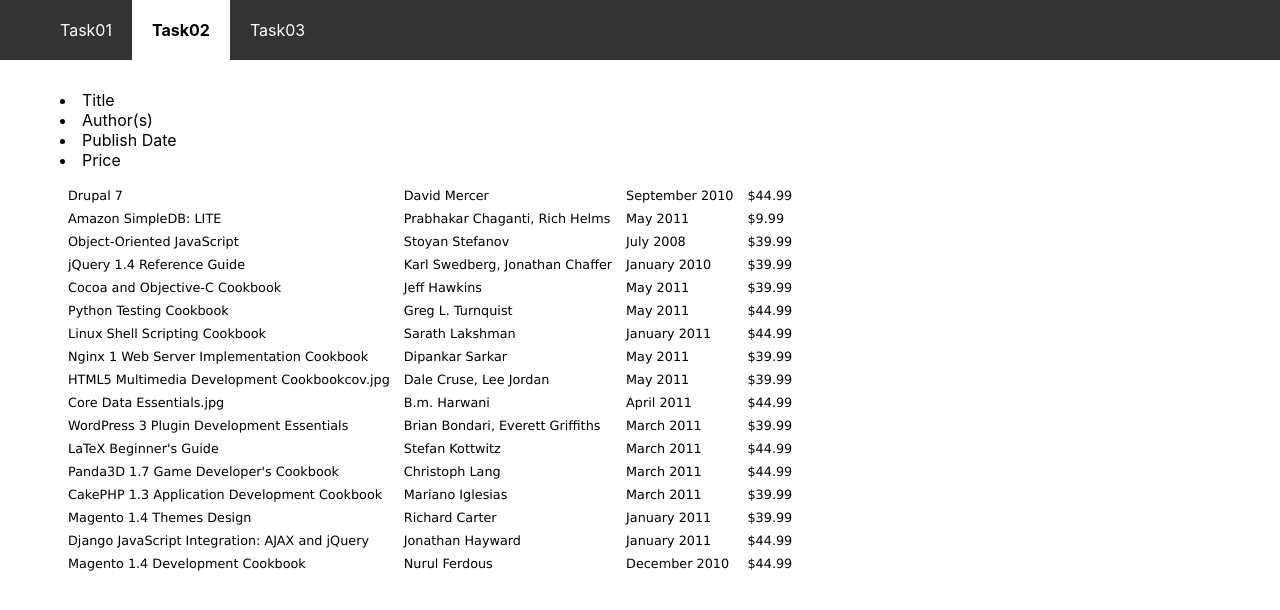
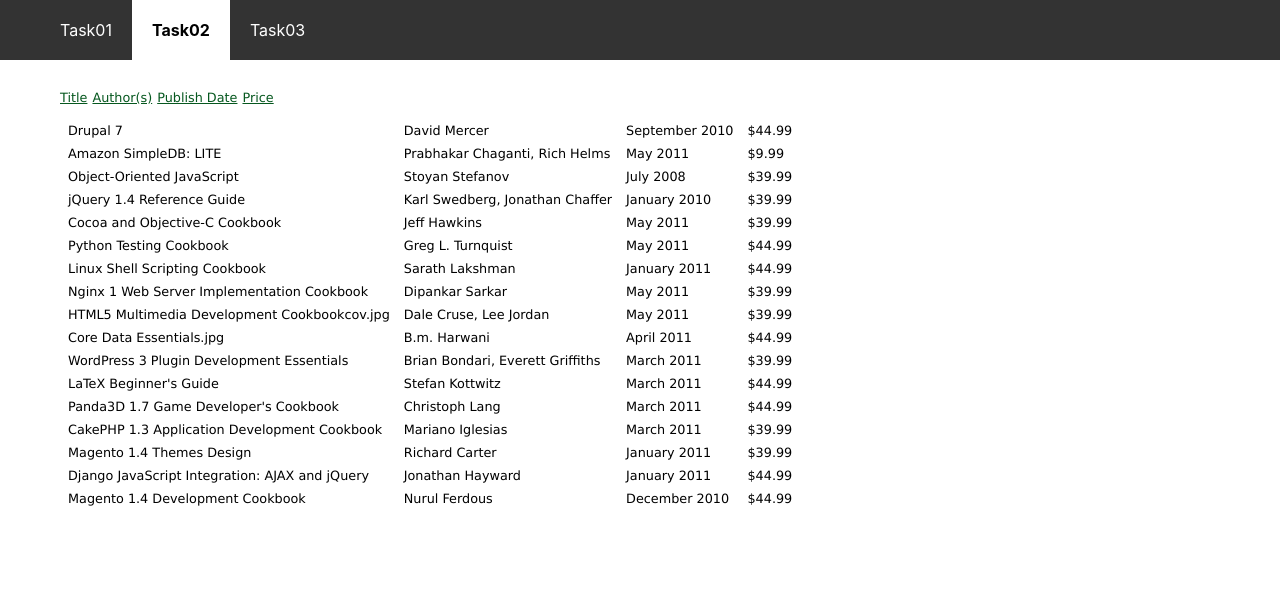
Before and after one commit to leanhdat792/react_lesson1, a React (Create React App) app: page /task02 in a window 1280 px wide. Shown: the top 610 px of the page. Built offline with nearby package versions, Linux system fonts and the light colour scheme.

Commit message:
Correct Sort Order

```diff
--- a/src/App.css
+++ b/src/App.css
@@ -122,8 +122,15 @@
   padding: 3px 6px;
 }
 
-#sort-control a{
+#sort-control{
+  display: flex;
+}
+
+#sort-control li{
   color: #06581f;
   font: 80% Verdana, Helvetica, Arial, sans-serif;
   margin-right: 5px;
+  text-decoration: underline;
+  list-style: none;
+  cursor: pointer;
 }
```
Also changed, not shown: 1 other file (tests, documents, lock files or other folders).
